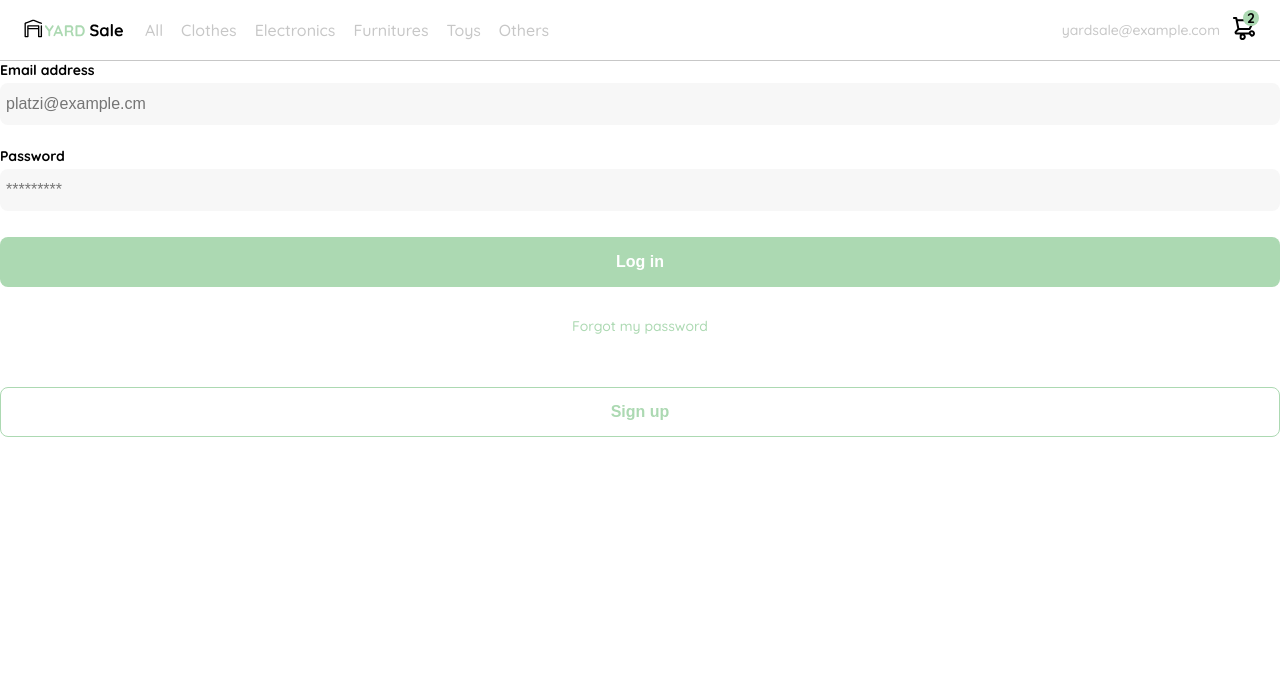
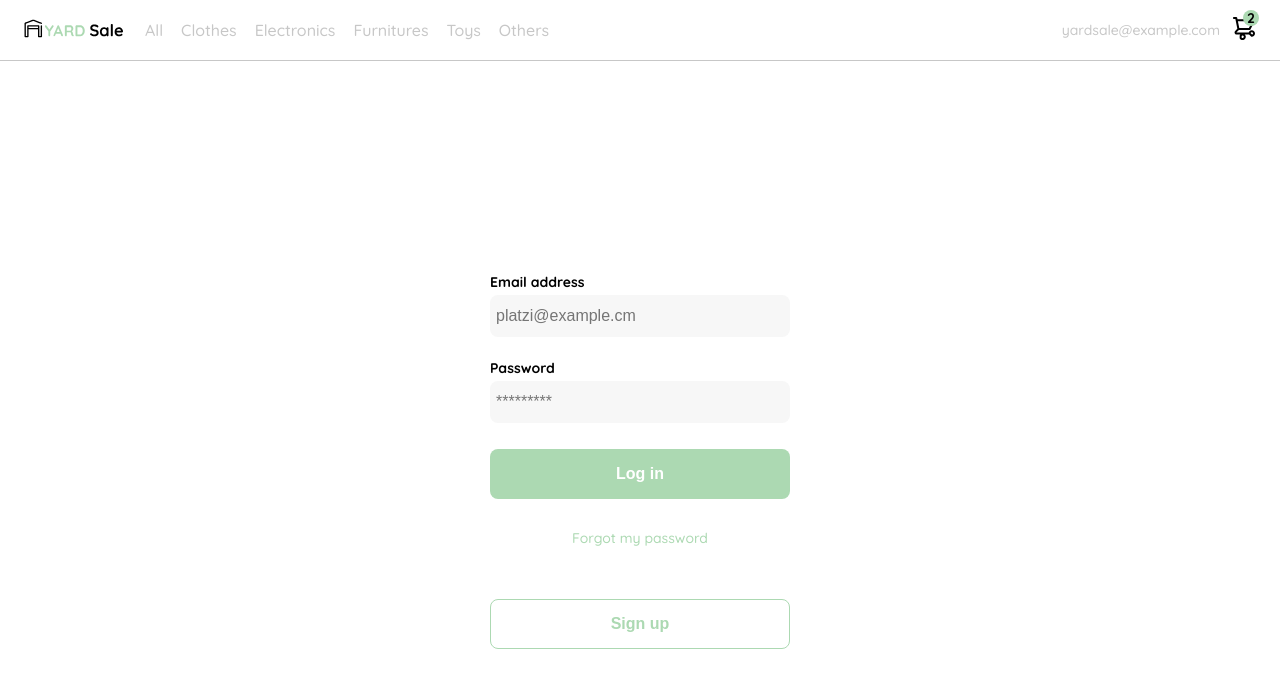
Before and after one commit to vtorresm/react-yard-sale, a React app: page /login in a window 1280 px wide. Shown: the top 688 px of the page. Built offline with nearby package versions, Linux system fonts and the light colour scheme.

Commit message:
USando el useRef

```diff
--- a/src/pages/Login.jsx
+++ b/src/pages/Login.jsx
@@ -1,19 +1,31 @@
-import React from 'react';
-
-import '../styles/Login.scss';
+import React, { useRef } from 'react';
+import '@styles/Login.scss';
+import logo from '@logos/logo_yard_sale.svg';
 
 const Login = () => {
+  const form = useRef(null);
+
+  const handleSubmit = (event) => {
+    event.preventDefault();
+    const formData = new FormData(form.current);
+    const data = {
+      usename: formData.get('email'),
+      password: formData.get('password'),
+    };
+    console.log(data);
+  };
+
   return (
     <div className='Login'>
       <div className='Login-container'>
-        <img src='./logos/logo_yard_sale.svg' alt='logo' className='logo' />
-        <form action='/' className='form'>
+        <img src={logo} alt='logo' className='logo' />
+        <form action='/' className='form' ref={form}>
           <label htmlFor='email' className='label'>
             Email address
           </label>
           <input
             type='text'
-            id='email'
+            name='email'
             placeholder='platzi@example.cm'
             className='input input-email'
           />
@@ -22,15 +34,16 @@
           </label>
           <input
             type='password'
-            id='password'
+            name='password'
             placeholder='*********'
             className='input input-password'
           />
-          <input
-            type='submit'
-            value='Log in'
+          <button
+            onClick={handleSubmit}
             className='primary-button login-button'
-          />
+          >
+            Log in
+          </button>
           <a href='/'>Forgot my password</a>
         </form>
         <button className='secondary-button signup-button'>Sign up</button>
--- a/src/styles/Login.scss
+++ b/src/styles/Login.scss
@@ -1,12 +1,12 @@
 @import 'vars';
 
-.login {
+.Login {
 	width: 100%;
 	height: 100vh;
 	display: grid;
 	place-items: center;
 }
-.form-container {
+.Login-container {
 	display: grid;
 	grid-template-rows: auto 1fr auto;
 	width: 300px;
@@ -17,22 +17,16 @@
 	justify-self: center;
 	display: none;
 }
-.title {
-  font-size: var(--lg);
-  margin-bottom: 12px;
-  text-align: center;
-}
-.subtitle {
-  color: var(--very-light-pink);
-  font-size: var(--md);
-  font-weight: 300;
-  margin-top: 0;
-  margin-bottom: 32px;
-  text-align: center;
-}
 .form {
 	display: flex;
 	flex-direction: column;
+}
+.form a {
+	color: var(--hospital-green);
+	font-size: var(--sm);
+	text-align: center;
+	text-decoration: none;
+	margin-bottom: 52px;
 }
 .label {
 	font-size: var(--sm);
@@ -48,11 +42,25 @@
 	padding: 6px;
 	margin-bottom: 12px;
 }
+.input-email {
+	margin-bottom: 22px;
+}
 .primary-button {
 	background-color: var(--hospital-green);
 	border-radius: 8px;
 	border: none;
 	color: var(--white);
+	width: 100%;
+	cursor: pointer;
+	font-size: var(--md);
+	font-weight: bold;
+	height: 50px;
+}
+.secondary-button {
+	background-color: var(--white);
+	border-radius: 8px;
+	border: 1px solid var(--hospital-green);
+	color: var(--hospital-green);
 	width: 100%;
 	cursor: pointer;
 	font-size: var(--md);
```
Lines whose indentation alone changed are shown as unchanged.
